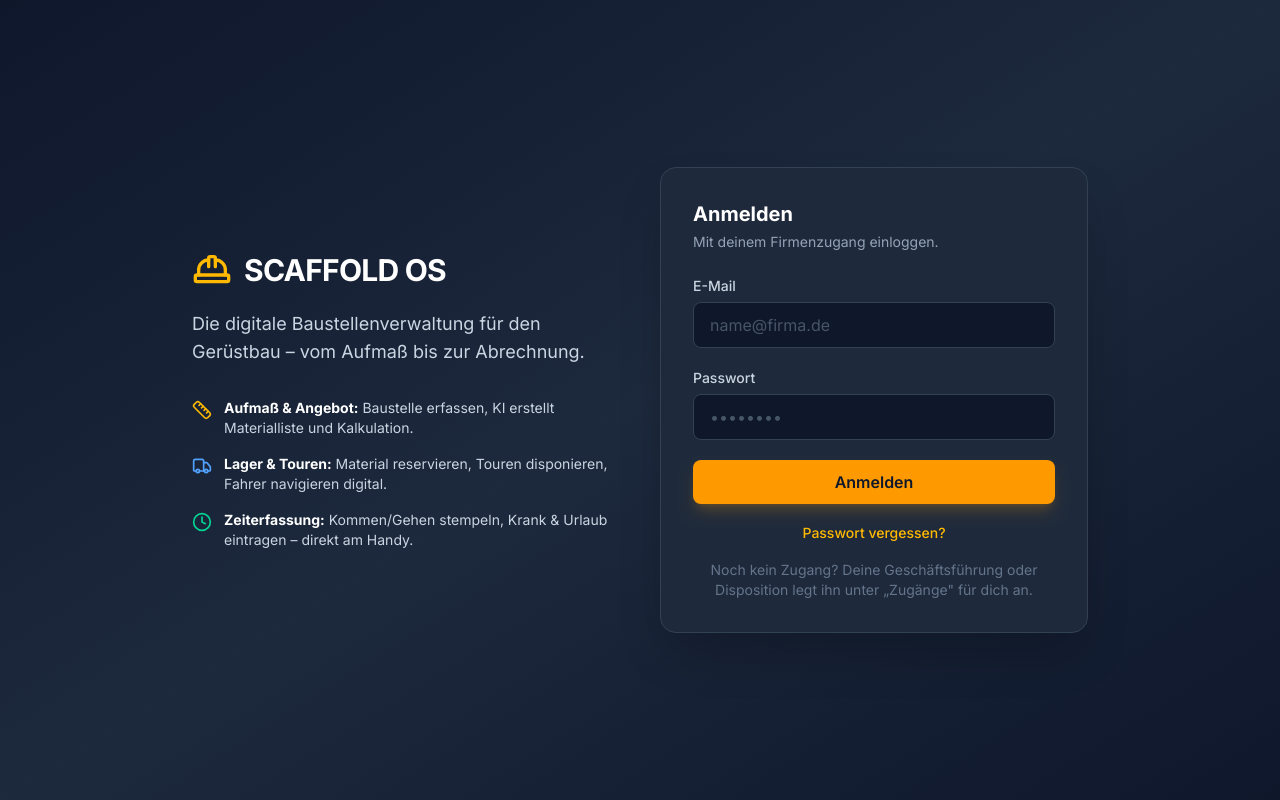
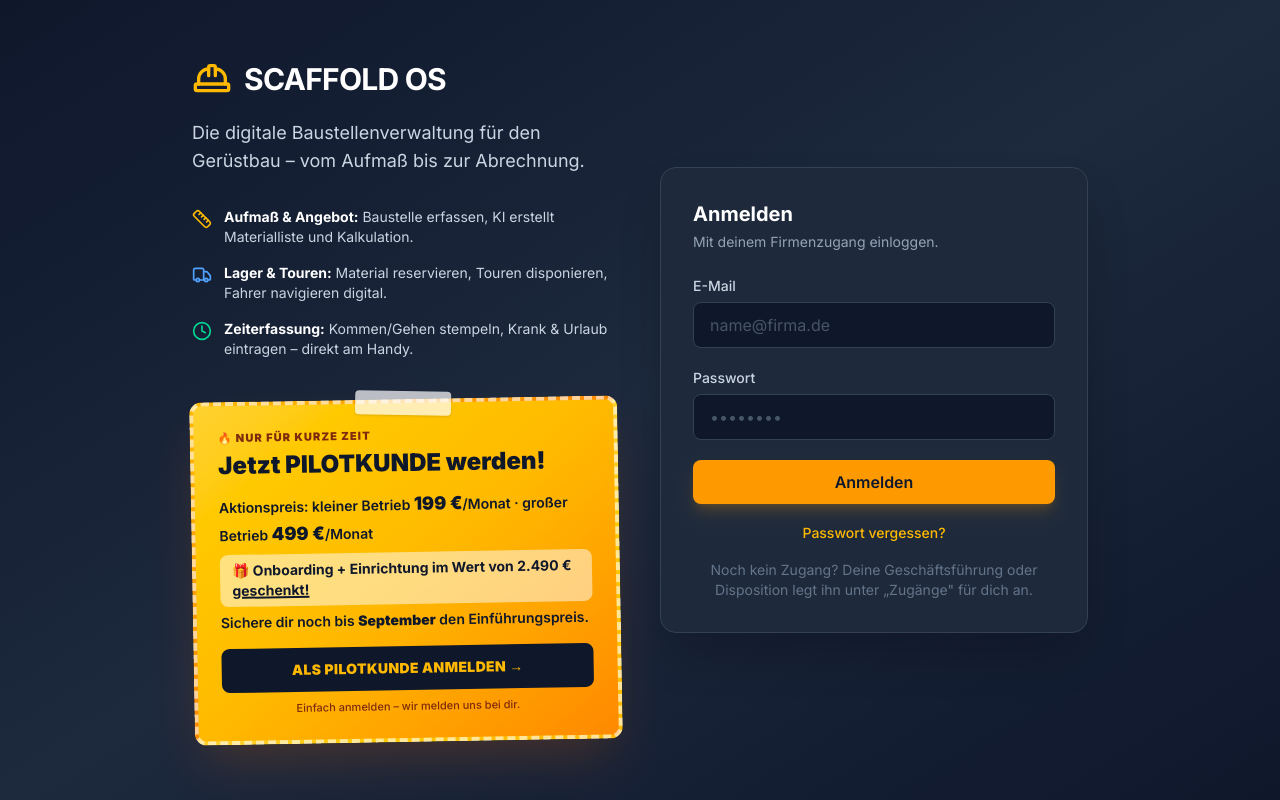
Before and after one commit to A-I-Integration/scaffold-os, a Next.js app: page /login in a window 1280 px wide. Built offline with nearby package versions, Linux system fonts and the light colour scheme; no server answers.

Commit message:
Login: Pilotkunden-Aktionskleber (199/499 EUR, Onboarding gratis)

```diff
--- a/app/login/page.tsx
+++ b/app/login/page.tsx
@@ -84,6 +84,26 @@ export default function LoginPage() {
               <span className="text-slate-300"><strong className="text-white">Zeiterfassung:</strong> Kommen/Gehen stempeln, Krank & Urlaub eintragen – direkt am Handy.</span>
             </li>
           </ul>
+
+          {/* ─── Werbe-Kleber: Pilotkunden-Aktion ─── */}
+          <div className="relative mt-10 max-w-md -rotate-1 rounded-xl bg-gradient-to-br from-amber-300 via-amber-400 to-orange-400 p-6 text-slate-900 shadow-2xl shadow-orange-500/20 border-4 border-dashed border-white/60">
+            {/* Klebeband-Optik oben */}
+            <div className="absolute -top-3 left-1/2 h-6 w-24 -translate-x-1/2 rotate-2 rounded-sm bg-white/70 shadow-sm" />
+            <p className="text-[11px] font-black uppercase tracking-widest text-orange-900">🔥 Nur für kurze Zeit</p>
+            <h3 className="mt-1 text-2xl font-black leading-tight">Jetzt PILOTKUNDE werden!</h3>
+            <div className="mt-3 space-y-1.5 text-sm font-semibold">
+              <p>Aktionspreis: kleiner Betrieb <span className="text-lg font-black">199 €</span>/Monat · großer Betrieb <span className="text-lg font-black">499 €</span>/Monat</p>
+              <p className="rounded-lg bg-white/50 px-3 py-1.5 font-bold">🎁 Onboarding + Einrichtung im Wert von 2.490 € <span className="underline decoration-2">geschenkt!</span></p>
+              <p>Sichere dir noch bis <strong>September</strong> den Einführungspreis.</p>
+            </div>
+            <a
+              href="/anfrage?art=pilot"
+              className="mt-4 block w-full rounded-lg bg-slate-900 py-3 text-center text-sm font-black uppercase tracking-wide text-amber-400 transition hover:bg-slate-800"
+            >
+              Als Pilotkunde anmelden →
+            </a>
+            <p className="mt-2 text-center text-[11px] font-medium text-orange-900">Einfach anmelden – wir melden uns bei dir.</p>
+          </div>
         </div>
 
         {/* ─── Rechte Seite: Login-Karte ─── */}
```
